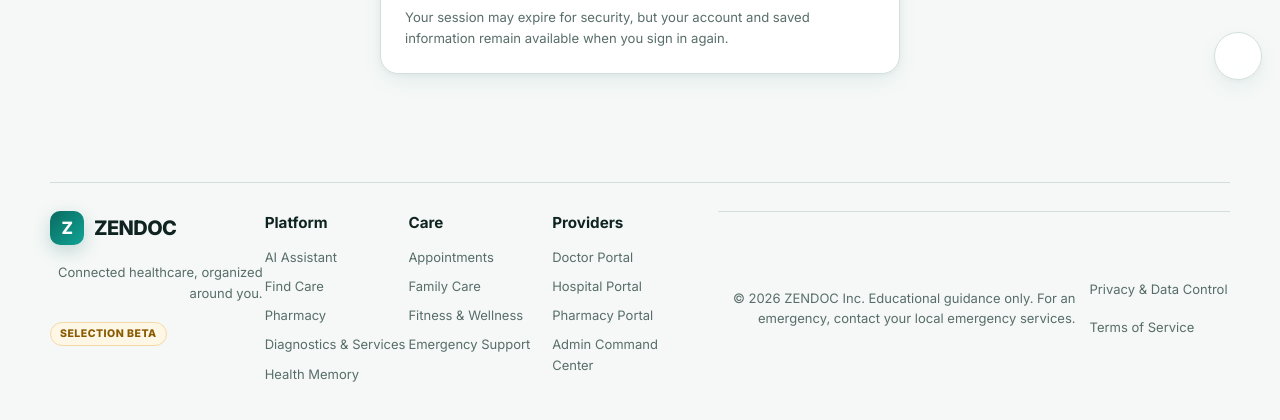
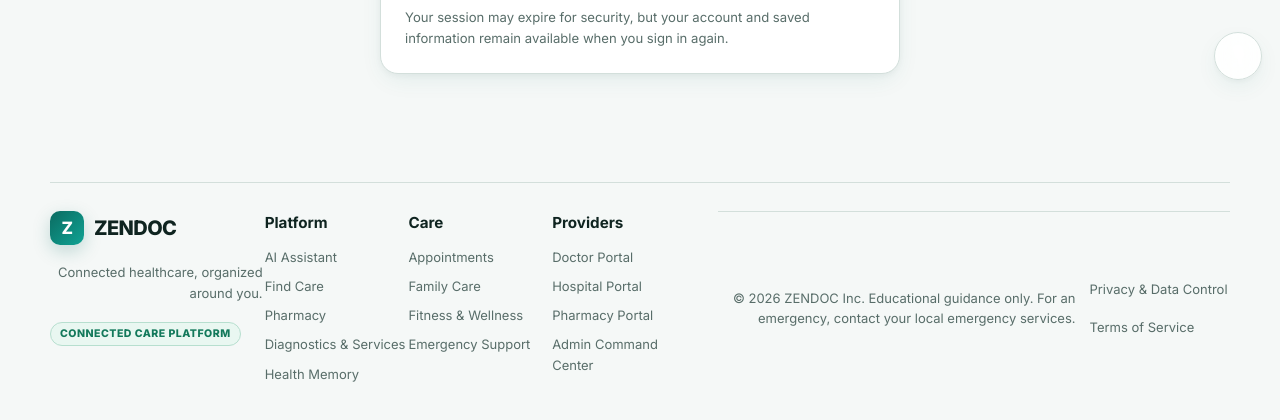
Before and after one commit to kapildebbiswas97-creator/zendoc, a Flask app: page /login/admin in a window 1280 px wide. Shown: the part 702-1122 px from the top of the page. Run offline with Flask 3, Linux system fonts and the light colour scheme.

Commit message:
M12: keep demo-facing UI focused on working capability labels

```diff
--- a/templates/base.html
+++ b/templates/base.html
@@ -77,7 +77,7 @@
             <div class="nav-menu-panel nav-menu-panel-right">
               <a href="{{ url_for('ecosystem.search_page') }}">Universal search</a>
               <a href="{{ url_for('main.notifications') }}">Notifications</a>
-              <a href="{{ url_for('milestone7.telehealth_page') }}">Telehealth <span class="menu-status">Beta</span></a>
+              <a href="{{ url_for('milestone7.telehealth_page') }}">Telehealth</a>
               <a href="{{ url_for('ecosystem.marketplace_page') }}">All services</a>
               {% if current_user.role == 'patient' %}
                 <a href="{{ url_for('ecosystem.home_health_page') }}">Home healthcare</a>
@@ -139,7 +139,7 @@
           <span>ZENDOC</span>
         </a>
         <p class="footer-tagline">Connected healthcare, organized around you.</p>
-        <span class="status-badge beta">Selection Beta</span>
+        <span class="status-badge working">Connected Care Platform</span>
       </div>
 
       <div class="footer-col">
@@ -201,10 +201,10 @@
        data-login-admin="{{ url_for('main.login', role='admin') }}"
        data-register-patient="{{ url_for('main.register', role='patient') }}"></div>
 
-  <section class="voice-access-panel" id="voice-access-panel" aria-label="ZENDOC Voice Access Beta" data-listening="false" data-active="false">
-    <button type="button" id="voice-access-toggle" class="voice-access-toggle" aria-pressed="false" title="Voice Access Beta">
+  <section class="voice-access-panel" id="voice-access-panel" aria-label="ZENDOC Voice Access" data-listening="false" data-active="false">
+    <button type="button" id="voice-access-toggle" class="voice-access-toggle" aria-pressed="false" title="Voice Access">
       <span class="voice-access-icon" aria-hidden="true">🎙</span>
-      <span class="sr-only" id="voice-access-label">Enable Voice Access Beta</span>
+      <span class="sr-only" id="voice-access-label">Enable Voice Access</span>
     </button>
     <span class="voice-access-listening" aria-hidden="true"><span class="voice-dot"></span></span>
     <p class="sr-only" id="voice-access-status" aria-live="polite">Voice Access is off.</p>
```
